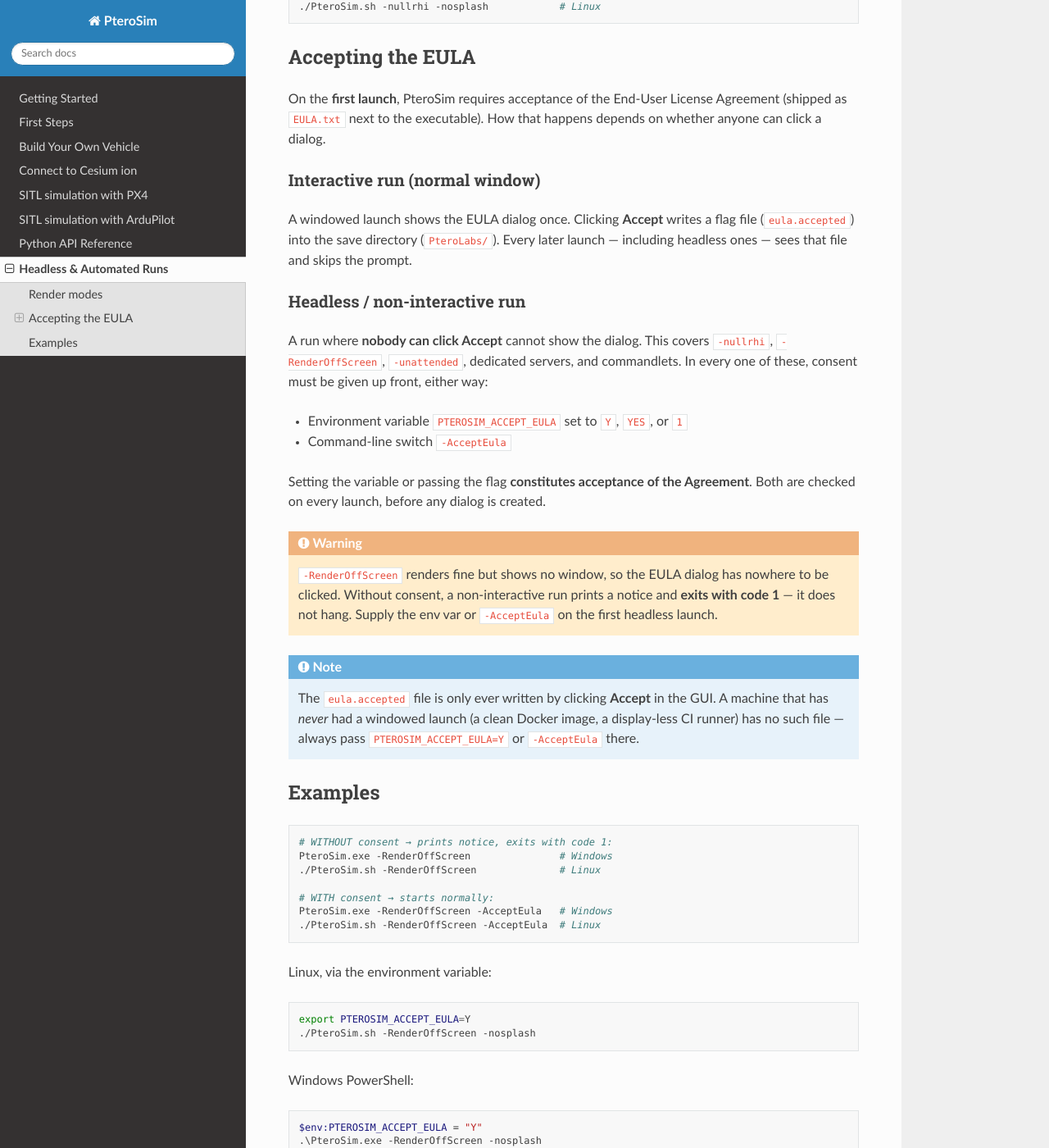
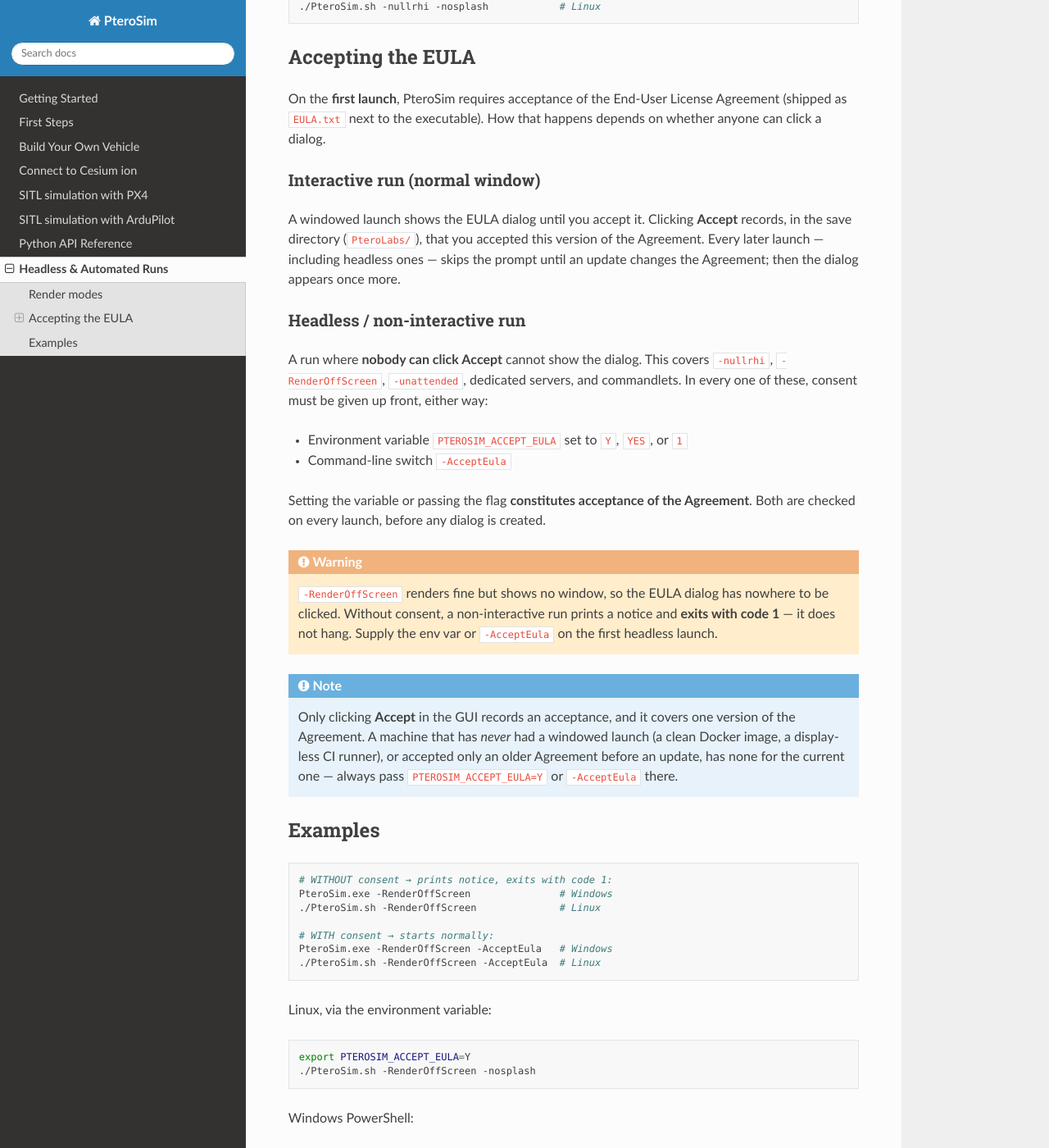
Before and after one commit to AlexanderRex/PteroSimDocs, a Sphinx documentation site: the page built from docs/source/headless.rst, in a window 1280 px wide and 1400 px high, scrolled down 819 px. Shown: the whole window at 82% size. Built offline with Sphinx 7.4.7 and the Read the Docs theme 3.1.0, drawn with Linux system fonts in a browser that asks for light colours.

Commit message:
Headless docs: an acceptance covers one version of the EULA (#55)
The page named the old eula.accepted flag and promised the dialog only
once. PteroSim now records which version of the Agreement was accepted
and asks again after an update changes it, so a machine that accepted an
older Agreement in the GUI needs PTEROSIM_ACCEPT_EULA or -AcceptEula for
headless runs too.

```diff
--- a/docs/source/headless.rst
+++ b/docs/source/headless.rst
@@ -58,9 +58,10 @@
 Interactive run (normal window)
 ^^^^^^^^^^^^^^^^^^^^^^^^^^^^^^^^
 
-A windowed launch shows the EULA dialog once. Clicking **Accept** writes a flag
-file (``eula.accepted``) into the save directory (``PteroLabs/``). Every later
-launch — including headless ones — sees that file and skips the prompt.
+A windowed launch shows the EULA dialog until you accept it. Clicking **Accept**
+records, in the save directory (``PteroLabs/``), that you accepted this version
+of the Agreement. Every later launch — including headless ones — skips the
+prompt until an update changes the Agreement; then the dialog appears once more.
 
 Headless / non-interactive run
 ^^^^^^^^^^^^^^^^^^^^^^^^^^^^^^^
@@ -84,9 +85,10 @@
 
 .. note::
 
-   The ``eula.accepted`` file is only ever written by clicking **Accept** in the
-   GUI. A machine that has *never* had a windowed launch (a clean Docker image,
-   a display-less CI runner) has no such file — always pass
+   Only clicking **Accept** in the GUI records an acceptance, and it covers one
+   version of the Agreement. A machine that has *never* had a windowed launch (a
+   clean Docker image, a display-less CI runner), or accepted only an older
+   Agreement before an update, has none for the current one — always pass
    ``PTEROSIM_ACCEPT_EULA=Y`` or ``-AcceptEula`` there.
 
 Examples
```
